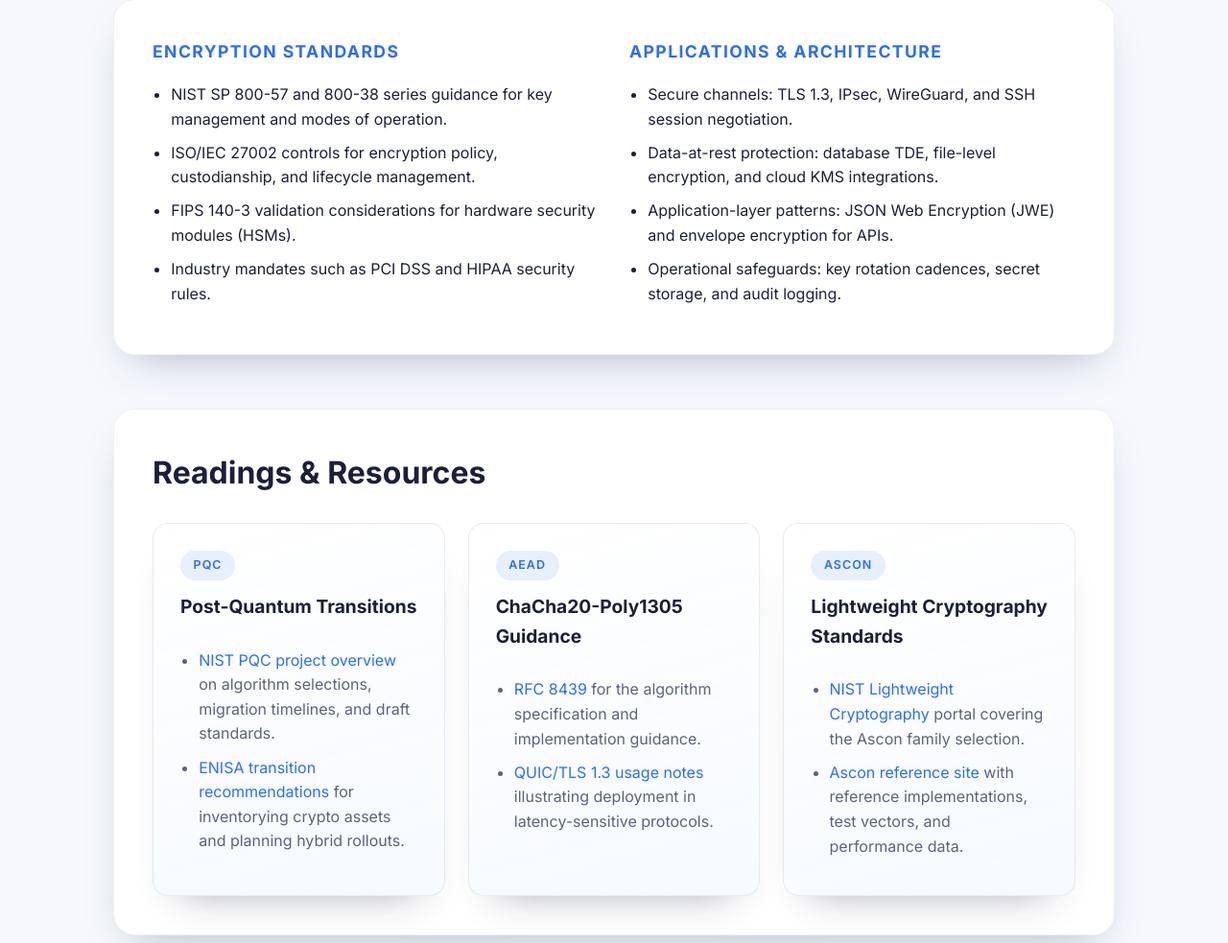
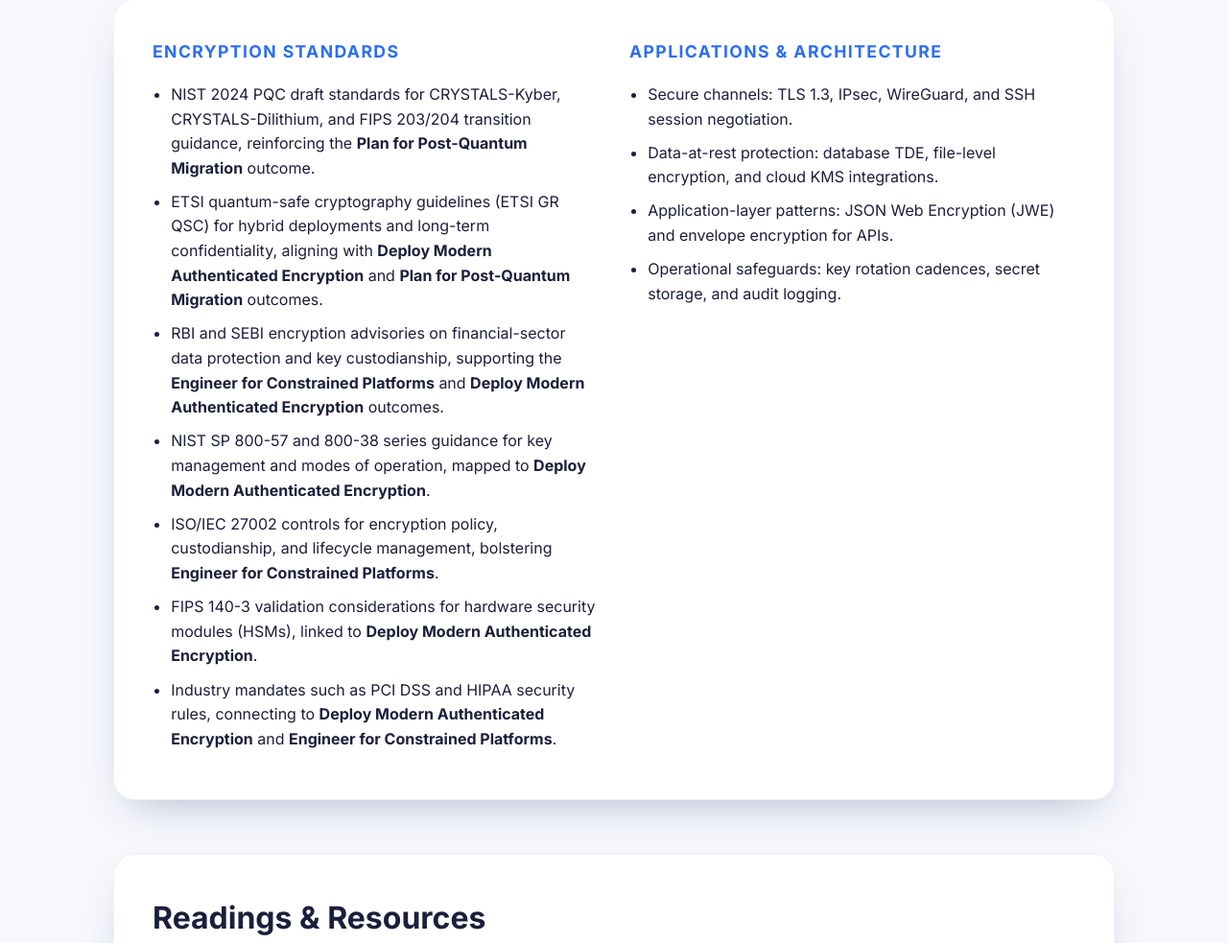
Before and after one commit to ksubramanian9/Data_Privacy_and_Security, a plain HTML site: page unit-2.html in a window 1280 px wide. Shown: the part 4260-5243 px from the top of the page at 96% size. Drawn offline with Linux system fonts and the light colour scheme.

Commit message:
Update Unit II standards with quantum and regulatory links

```diff
--- a/unit-2.html
+++ b/unit-2.html
@@ -174,10 +174,34 @@
         <div>
           <h3>Encryption Standards</h3>
           <ul>
-            <li>NIST SP 800-57 and 800-38 series guidance for key management and modes of operation.</li>
-            <li>ISO/IEC 27002 controls for encryption policy, custodianship, and lifecycle management.</li>
-            <li>FIPS 140-3 validation considerations for hardware security modules (HSMs).</li>
-            <li>Industry mandates such as PCI DSS and HIPAA security rules.</li>
+            <li>
+              NIST 2024 PQC draft standards for CRYSTALS-Kyber, CRYSTALS-Dilithium, and FIPS 203/204 transition guidance, reinforcing
+              the <strong>Plan for Post-Quantum Migration</strong> outcome.
+            </li>
+            <li>
+              ETSI quantum-safe cryptography guidelines (ETSI GR QSC) for hybrid deployments and long-term confidentiality, aligning
+              with <strong>Deploy Modern Authenticated Encryption</strong> and <strong>Plan for Post-Quantum Migration</strong> outcomes.
+            </li>
+            <li>
+              RBI and SEBI encryption advisories on financial-sector data protection and key custodianship, supporting the
+              <strong>Engineer for Constrained Platforms</strong> and <strong>Deploy Modern Authenticated Encryption</strong> outcomes.
+            </li>
+            <li>
+              NIST SP 800-57 and 800-38 series guidance for key management and modes of operation, mapped to
+              <strong>Deploy Modern Authenticated Encryption</strong>.
+            </li>
+            <li>
+              ISO/IEC 27002 controls for encryption policy, custodianship, and lifecycle management, bolstering
+              <strong>Engineer for Constrained Platforms</strong>.
+            </li>
+            <li>
+              FIPS 140-3 validation considerations for hardware security modules (HSMs), linked to
+              <strong>Deploy Modern Authenticated Encryption</strong>.
+            </li>
+            <li>
+              Industry mandates such as PCI DSS and HIPAA security rules, connecting to
+              <strong>Deploy Modern Authenticated Encryption</strong> and <strong>Engineer for Constrained Platforms</strong>.
+            </li>
           </ul>
         </div>
         <div>
```
